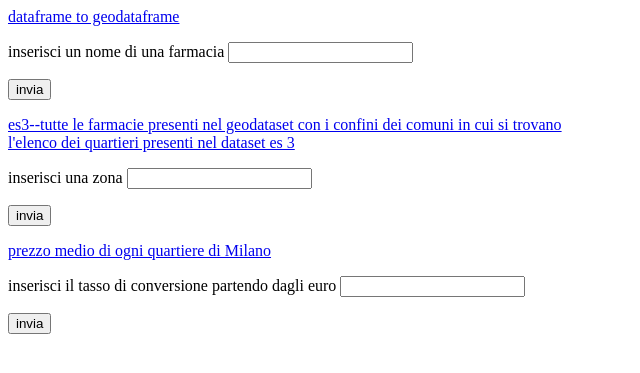
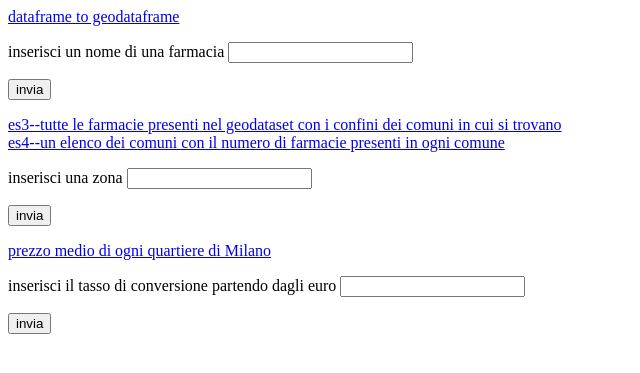
Before and after one commit to SimoneFinessi/geopandas-Flask-sjoint-merge, a Flask app: page / in a window 1280 px wide. Shown: the top 373 px of the page, without its empty margins (0-640 px from the left). Run offline with Flask 3, Linux system fonts and the light colour scheme; parts of the project's set-up code (start-up, migrations or seed data) failed here and were passed over.

Commit message:
fatto es 4

```diff
--- a/app.py
+++ b/app.py
@@ -16,6 +16,7 @@ comuni=gpd.read_file("/workspace/geopandas-Flask-sjoint-merge/Com01012022_g.zip"
 df2=df[(df.LATITUDINE_P!="-") & (df.LONGITUDINE_P!="-") ]
 geometry = [Point(xy) for xy in zip(df2.LONGITUDINE_P, df2.LATITUDINE_P)]
 geodf = gpd.GeoDataFrame(df2, crs=4326, geometry=geometry)
+
 @app.route('/')
 def home():
     return render_template("home.html")
@@ -55,5 +56,21 @@ def immagineEs3():
     output = io.BytesIO()
     FigureCanvas(fig).print_png(output)
     return Response(output.getvalue(), mimetype='image/png')
+
+@app.route('/es4')
+def es4():
+    global geodf
+    geodf=geodf.drop("COMUNE", axis=1)
+    joint=gpd.sjoin(geodf.to_crs(32632),comuni,predicate="intersects",how="left")
+    nfarm=joint.groupby("COMUNE")[["FARMACIA"]].count().reset_index()
+    trovato=nfarm.to_html()
+    return render_template("risultati.html",risultato=trovato)
+
+@app.route("/immagineEs5")
+def immagineEs5():
+
+    output = io.BytesIO()
+    FigureCanvas(fig).print_png(output)
+    return Response(output.getvalue(), mimetype='image/png')
 if __name__ == '__main__':
     app.run(debug=True)
--- a/templates/home.html
+++ b/templates/home.html
@@ -11,7 +11,7 @@
         </form>
 
         <a href="es3">es3--tutte le farmacie presenti nel geodataset con i confini dei comuni in cui si trovano</a><br>
-        <a href="es3">l'elenco dei quartieri presenti nel dataset es 3</a><br>
+        <a href="es4">es4--un elenco dei comuni con il numero di farmacie presenti in ogni comune</a><br>
         <form action="/es4" method = "post">
             <p>inserisci una zona <input type = "text" name = "zona" /></p>
             <p><input type = "submit" value = "invia" /></p>
```
